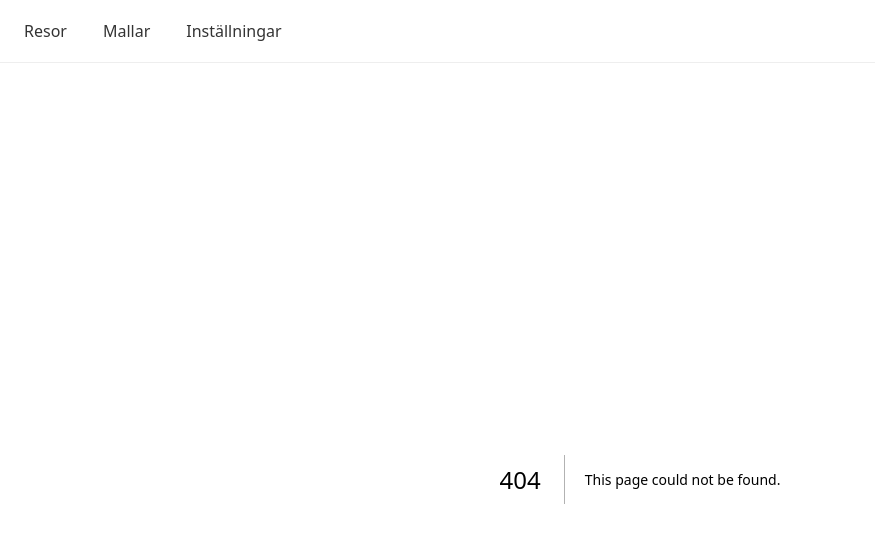
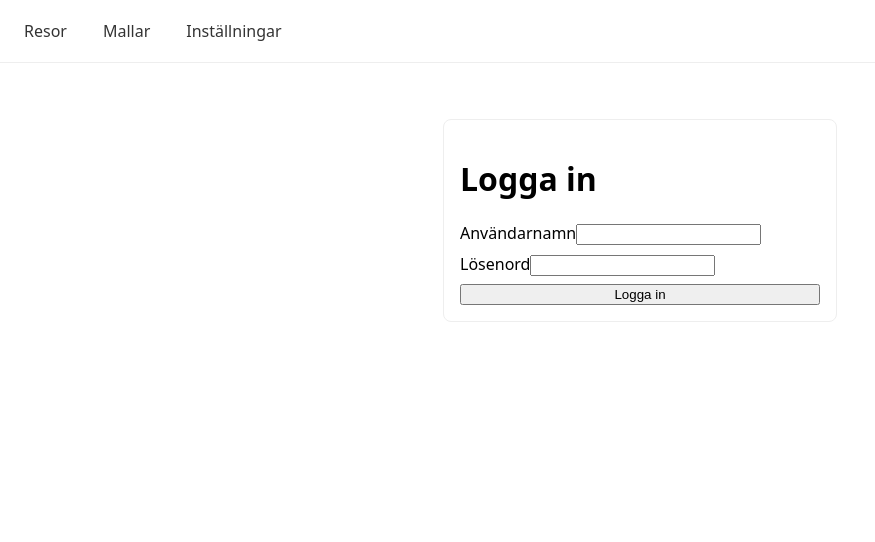
Before and after one commit to JohanOstlund/korjournal-webapp, a Next.js app in the folder web/: page /login in a window 1280 px wide. Before the commit this address had no page. Shown: the top 542 px of the page, without its empty margins (0-875 px from the left). Built offline with nearby package versions, Linux system fonts and the light colour scheme; no server answers.

Commit message:
Create page.tsx -login page

```diff
--- /dev/null
+++ b/web/app/login/page.tsx
@@ -0,0 +1,50 @@
+'use client';
+import { useState } from 'react';
+const API = process.env.NEXT_PUBLIC_API_URL || 'http://localhost:8080';
+
+export default function LoginPage() {
+  const [username, setUsername] = useState('');
+  const [password, setPassword] = useState('');
+  const [busy, setBusy] = useState(false);
+  const [err, setErr] = useState('');
+
+  const doLogin = async () => {
+    setErr('');
+    if (!username || !password) { setErr('Fyll i användarnamn och lösenord'); return; }
+    try {
+      setBusy(true);
+      const r = await fetch(`${API}/auth/login`, {
+        method: 'POST',
+        headers: { 'Content-Type': 'application/json' },
+        credentials: 'include',               // ⬅️ viktigt för cookie
+        body: JSON.stringify({ username, password }),
+      });
+      if (!r.ok) {
+        const txt = await r.text();
+        throw new Error(txt || 'Login failed');
+      }
+      // Vid lyckad inloggning, gå till startsidan
+      window.location.href = '/';
+    } catch (e:any) {
+      setErr(e.message || 'Fel vid inloggning');
+    } finally {
+      setBusy(false);
+    }
+  };
+
+  return (
+    <div style={{ maxWidth: 360, margin: '40px auto', padding: 16, border: '1px solid #eee', borderRadius: 8 }}>
+      <h1>Logga in</h1>
+      <div style={{ display:'grid', gap:8 }}>
+        <label>Användarnamn
+          <input value={username} onChange={e=>setUsername(e.target.value)} />
+        </label>
+        <label>Lösenord
+          <input type="password" value={password} onChange={e=>setPassword(e.target.value)} />
+        </label>
+        <button onClick={doLogin} disabled={busy}>{busy ? 'Loggar in…' : 'Logga in'}</button>
+        {err && <div style={{ color:'#b00020' }}>{err}</div>}
+      </div>
+    </div>
+  );
+}
```
